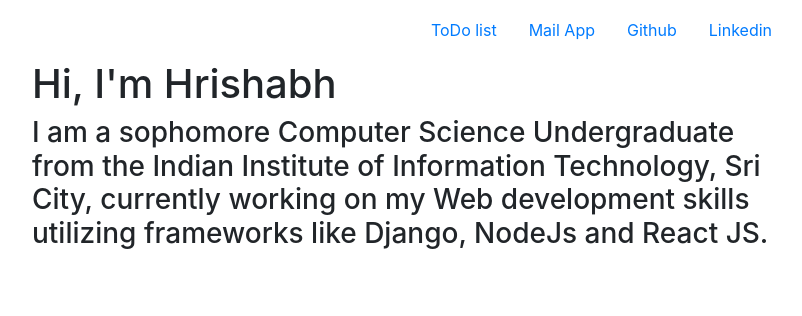
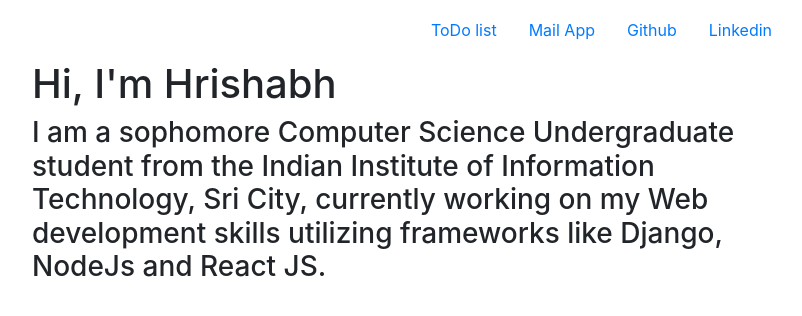
Before and after one commit to hrs2203/Django-app-ToDoList, a Django app: page / in a window 1280 px wide. Shown: the top 316 px of the page, without its empty margins (230-1032 px from the left). Run offline with Django 3.2, Linux system fonts and the light colour scheme; some libraries are stand-ins or nearby versions.

Commit message:
small text changes

```diff
--- a/todoApp/mainApp/templates/mainApp/home_page.html
+++ b/todoApp/mainApp/templates/mainApp/home_page.html
@@ -31,7 +31,7 @@
         <h1>Hi, I'm Hrishabh</h1>
         <h3>
             <p>
-                I am a sophomore Computer Science Undergraduate from the Indian Institute of Information Technology, Sri City, currently working on my Web development skills utilizing frameworks like Django, NodeJs and React JS.
+                I am a sophomore Computer Science Undergraduate student from the Indian Institute of Information Technology, Sri City, currently working on my Web development skills utilizing frameworks like Django, NodeJs and React JS.
             </p>
         </h3>
     </div>
```
